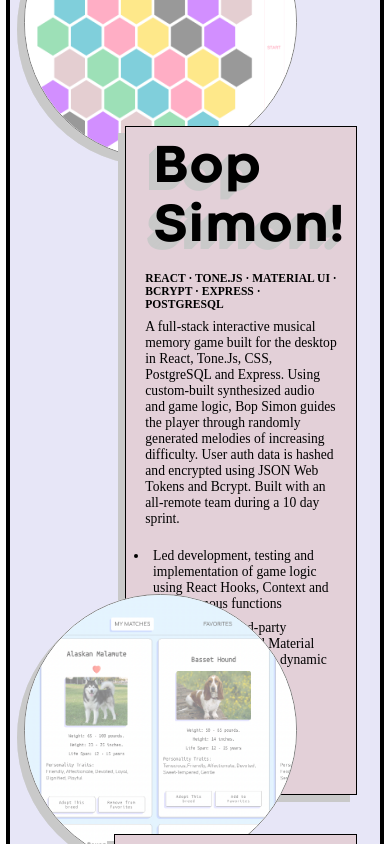
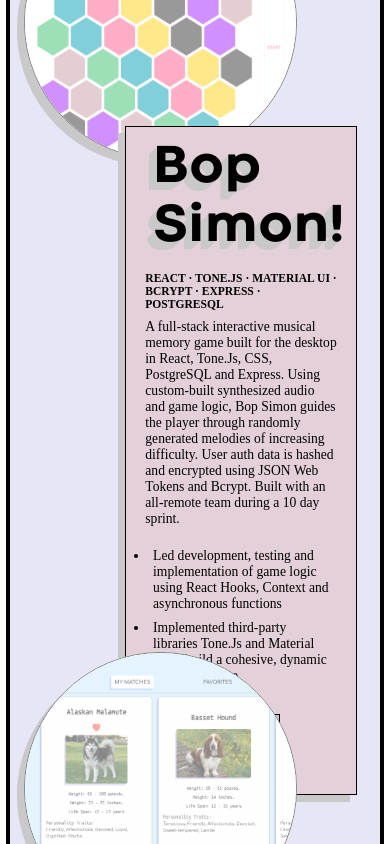
Before and after one commit to taylor-c-williams/taylorcallanwilliams, a React (Create React App) app: page /portfolio in a window 390 px wide. Shown: the part 1480-2324 px from the top of the page. Built offline with nearby package versions, Linux system fonts and the light colour scheme; a web font is replaced by a local one.

Commit message:
mobile padding on more projects h2

```diff
--- a/src/views/Portfolio/Portfolio.module.css
+++ b/src/views/Portfolio/Portfolio.module.css
@@ -24,7 +24,7 @@
   }
 
   .projectContainer {
-    margin: 5vw 0 5vw 0;
+    margin: 5vw 0 20vw 0;
     display: grid;
     grid-template-columns: 0.5fr 1fr;
     justify-content: space-between;
@@ -78,7 +78,7 @@
 
   .moreMain {
     width: 100%;
-    margin: 8vw 0 8vw 0;
+    margin: 0 0 8vw 0;
     padding: 2vw;
   }
 
```
